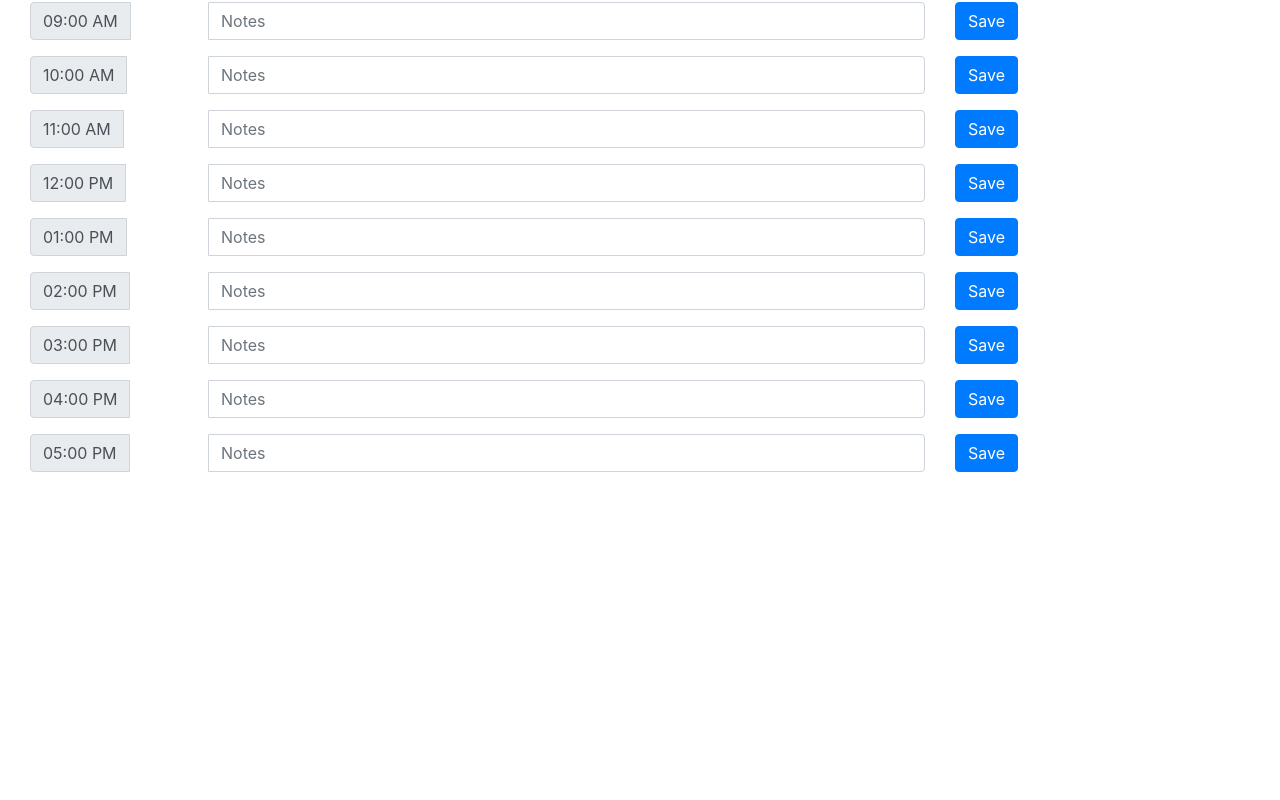
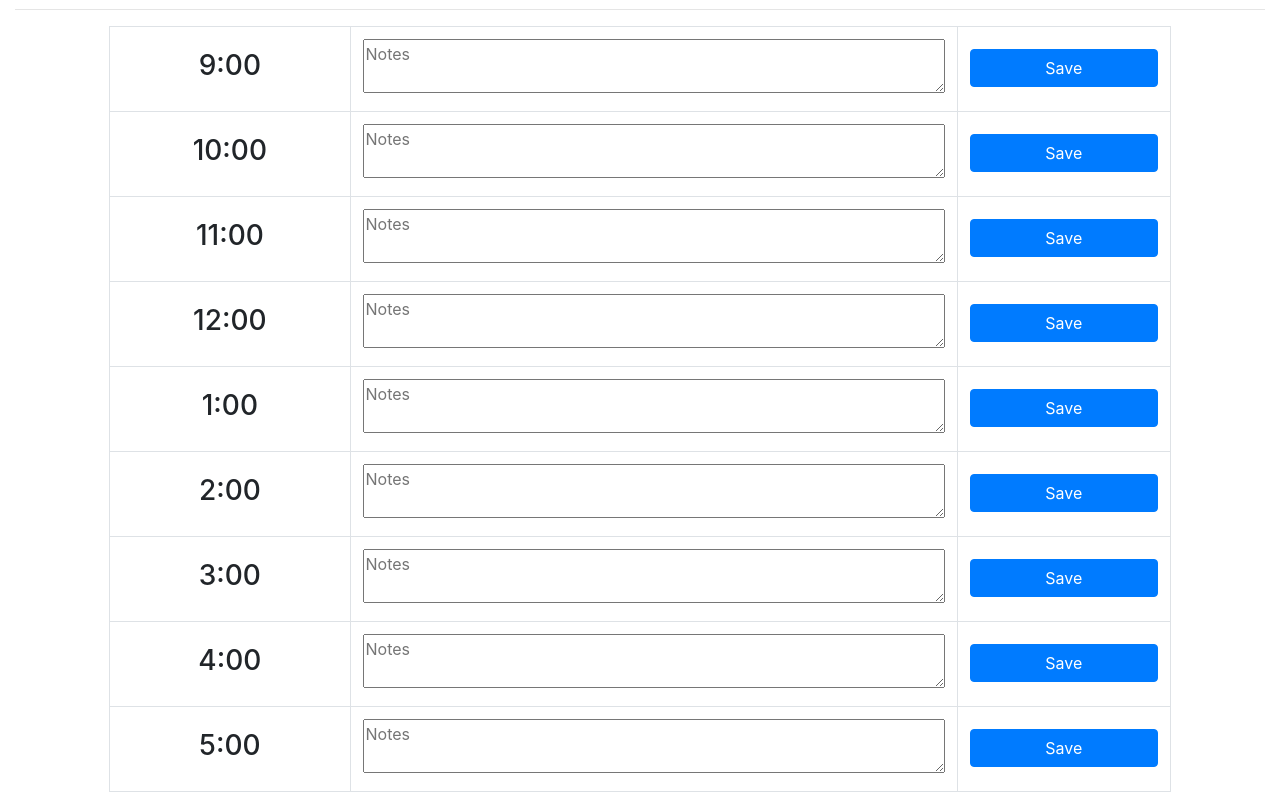
Before and after one commit to jeffreytwoods2/day-planner, a plain HTML site: page index.html in a window 1280 px wide. Shown: the part 155-955 px from the top of the page. Before the commit the page ends 800 px from the top, so only its background shows below. Drawn offline with nearby package versions, Linux system fonts and the light colour scheme.

Commit message:
Changed calendar to table, aligned elements

```diff
--- a/index.html
+++ b/index.html
@@ -19,115 +19,85 @@
         <hr>
     </div>
 
-    <main class="container-fluid">
-        <div class="container row">
-            <div class="input-group mb-3 col-sm-10">
-                <div class="input-group-prepend">
-                    <span class="input-group-text time-box">09:00 AM</span>
-                </div>
-                <input type="text" id="notes-9" class="form-control" placeholder="Notes" aria-label="Hourly notes" aria-describedby="basic-addon2">
-            </div>
-            <div class="col-sm-2">
-                <button type="button" class="btn btn-primary">Save</button>
-            </div>
+    <div class="row">
+        <div class="container col-10">
+            <table class="table table-bordered">
+                <tbody>
+                    <tr>
+                        <td><h3>9:00</h3></td>
+                        <td><textarea id="nine" placeholder="Notes"></textarea>
+                        <td>
+                            <button type="button" class="btn btn-primary">Save</button>
+                        </td>
+                    </tr>
+
+                    <tr>
+                        <td><h3>10:00</h3></td>
+                        <td><textarea placeholder="Notes"></textarea>
+                        <td>
+                            <button type="button" class="btn btn-primary">Save</button>
+                        </td>
+                    </tr>
+
+                    <tr>
+                        <td><h3>11:00</h3></td>
+                        <td><textarea placeholder="Notes"></textarea>
+                        <td>
+                            <button type="button" class="btn btn-primary">Save</button>
+                        </td>
+                    </tr>
+
+                    <tr>
+                        <td><h3>12:00</h3></td>
+                        <td><textarea placeholder="Notes"></textarea>
+                        <td>
+                            <button type="button" class="btn btn-primary">Save</button>
+                        </td>
+                    </tr>
+
+                    <tr>
+                        <td><h3>1:00</h3></td>
+                        <td><textarea placeholder="Notes"></textarea>
+                        <td>
+                            <button type="button" class="btn btn-primary">Save</button>
+                        </td>
+                    </tr>
+
+                    <tr>
+                        <td><h3>2:00</h3></td>
+                        <td><textarea placeholder="Notes"></textarea>
+                        <td>
+                            <button type="button" class="btn btn-primary">Save</button>
+                        </td>
+                    </tr>
+
+                    <tr>
+                        <td><h3>3:00</h3></td>
+                        <td><textarea placeholder="Notes"></textarea>
+                        <td>
+                            <button type="button" class="btn btn-primary">Save</button>
+                        </td>
+                    </tr>
+
+                    <tr>
+                        <td><h3>4:00</h3></td>
+                        <td><textarea placeholder="Notes"></textarea>
+                        <td>
+                            <button type="button" class="btn btn-primary">Save</button>
+                        </td>
+                    </tr>
+
+                    <tr>
+                        <td><h3>5:00</h3></td>
+                        <td><textarea placeholder="Notes"></textarea>
+                        <td>
+                            <button type="button" class="btn btn-primary">Save</button>
+                        </td>
+                    </tr>
+                </tbody>
+            </table>
         </div>
-
-        <div class="container row">
-            <div class="input-group mb-3 col-sm-10">
-                <div class="input-group-prepend">
-                    <span class="input-group-text time-box">10:00 AM</span>
-                </div>
-                <input type="text" id="notes-10" class="form-control" placeholder="Notes" aria-label="Hourly notes" aria-describedby="basic-addon2">
-            </div>
-            <div class="col-sm-2">
-                <button type="button" class="btn btn-primary">Save</button>
-            </div>
-        </div>
-
-        <div class="container row">
-            <div class="input-group mb-3 col-sm-10">
-                <div class="input-group-prepend">
-                    <span class="input-group-text time-box">11:00 AM</span>
-                </div>
-                <input type="text" id="notes-11" class="form-control" placeholder="Notes" aria-label="Hourly notes" aria-describedby="basic-addon2">
-            </div>
-            <div class="col-sm-2">
-                <button type="button" class="btn btn-primary">Save</button>
-            </div>
-        </div>
-
-        <div class="container row">
-            <div class="input-group mb-3 col-sm-10">
-                <div class="input-group-prepend">
-                    <span class="input-group-text time-box">12:00 PM</span>
-                </div>
-                <input type="text" id="notes-12" class="form-control" placeholder="Notes" aria-label="Hourly notes" aria-describedby="basic-addon2">
-            </div>
-            <div class="col-sm-2">
-                <button type="button" class="btn btn-primary">Save</button>
-            </div>
-        </div>
-
-        <div class="container row">
-            <div class="input-group mb-3 col-sm-10">
-                <div class="input-group-prepend">
-                    <span class="input-group-text time-box">01:00 PM</span>
-                </div>
-                <input type="text" id="notes-1" class="form-control" placeholder="Notes" aria-label="Hourly notes" aria-describedby="basic-addon2">
-            </div>
-            <div class="col-sm-2">
-                <button type="button" class="btn btn-primary">Save</button>
-            </div>
-        </div>
-
-        <div class="container row">
-            <div class="input-group mb-3 col-sm-10">
-                <div class="input-group-prepend">
-                    <span class="input-group-text time-box">02:00 PM</span>
-                </div>
-                <input type="text" id="notes-2" class="form-control" placeholder="Notes" aria-label="Hourly notes" aria-describedby="basic-addon2">
-            </div>
-            <div class="col-sm-2">
-                <button type="button" class="btn btn-primary">Save</button>
-            </div>
-        </div>
-
-        <div class="container row">
-            <div class="input-group mb-3 col-sm-10">
-                <div class="input-group-prepend">
-                    <span class="input-group-text time-box">03:00 PM</span>
-                </div>
-                <input type="text" id="notes-3" class="form-control" placeholder="Notes" aria-label="Hourly notes" aria-describedby="basic-addon2">
-            </div>
-            <div class="col-sm-2">
-                <button type="button" class="btn btn-primary">Save</button>
-            </div>
-        </div>
-
-        <div class="container row">
-            <div class="input-group mb-3 col-sm-10">
-                <div class="input-group-prepend">
-                    <span class="input-group-text time-box">04:00 PM</span>
-                </div>
-                <input type="text" id="notes-4" class="form-control" placeholder="Notes" aria-label="Hourly notes" aria-describedby="basic-addon2">
-            </div>
-            <div class="col-sm-2">
-                <button type="button" class="btn btn-primary">Save</button>
-            </div>
-        </div>
-
-        <div class="container row">
-            <div class="input-group mb-3 col-sm-10">
-                <div class="input-group-prepend">
-                    <span class="input-group-text time-box">05:00 PM</span>
-                </div>
-                <input type="text" id="notes-5" class="form-control" placeholder="Notes" aria-label="Hourly notes" aria-describedby="basic-addon2">
-            </div>
-            <div class="col-sm-2">
-                <button type="button" class="btn btn-primary">Save</button>
-            </div>
-        </div>
-    </main>
+    </div>
     <!--Jquery comes before Bootstrap bundle-->
     <script src="https://code.jquery.com/jquery-3.5.1.slim.min.js" integrity="sha384-DfXdz2htPH0lsSSs5nCTpuj/zy4C+OGpamoFVy38MVBnE+IbbVYUew+OrCXaRkfj" crossorigin="anonymous"></script>
     <script src="https://cdn.jsdelivr.net/npm/bootstrap@4.5.3/dist/js/bootstrap.bundle.min.js" integrity="sha384-ho+j7jyWK8fNQe+A12Hb8AhRq26LrZ/JpcUGGOn+Y7RsweNrtN/tE3MoK7ZeZDyx" crossorigin="anonymous"></script>
--- a/script.js
+++ b/script.js
@@ -8,6 +8,7 @@ var monthList  = ["January", "February", "March", "April", "May", "June", "July"
 var superScript;
 var workHours = [9, 10, 11, 12, 1, 2, 3, 4, 5];
 var button = $("button");
+
 
 function superScriptWrite() {
     if (date === 1 || date === 21 || date === 31) {
@@ -22,14 +23,23 @@ function superScriptWrite() {
 };
 
 superScriptWrite();
-console.log(date);
-console.log(superScript);
 
 today.text(dayList[day] + ", " + monthList[month] + " " + date);
 today.append("<sup>" + superScript + "</sup>");
 
-button.on('click', function (event) {
+console.log(date);
+console.log(superScript);
+
+button.on('click', function(event) {
     event.stopPropagation();
 
-    console.log(this.parentElement);
+    var input = $(this.parentElement.parentElement.children[1].children[0]);
+    var inputAttr = input.attr("id");
+
+    localStorage.setItem(inputAttr, input.text());
+
+    var userNote = localStorage.getItem(inputAttr);
+    input.text(userNote);
+
+    console.log("This should be the user note: " + userNote);
 });
--- a/style.css
+++ b/style.css
@@ -13,18 +13,27 @@ header {
     background-color: white;
     z-index: 1;
     width: 100%;
+    font-size: xx-large;
 }
 
 hr {
     margin-top: 10px;
 }
 
-main {
-    width: 80%;
-    margin: 0 auto;
-    z-index: 0;
+h3 {
+    margin-top: 10px;
 }
 
-.input-group-prepend {
-    width: 20%;
+textarea {
+    width: 100%;
+    height: auto;
 }
+
+table {
+    text-align: center;
+}
+
+button {
+    width: 100%;
+    margin-top: 10px;
+}
```
